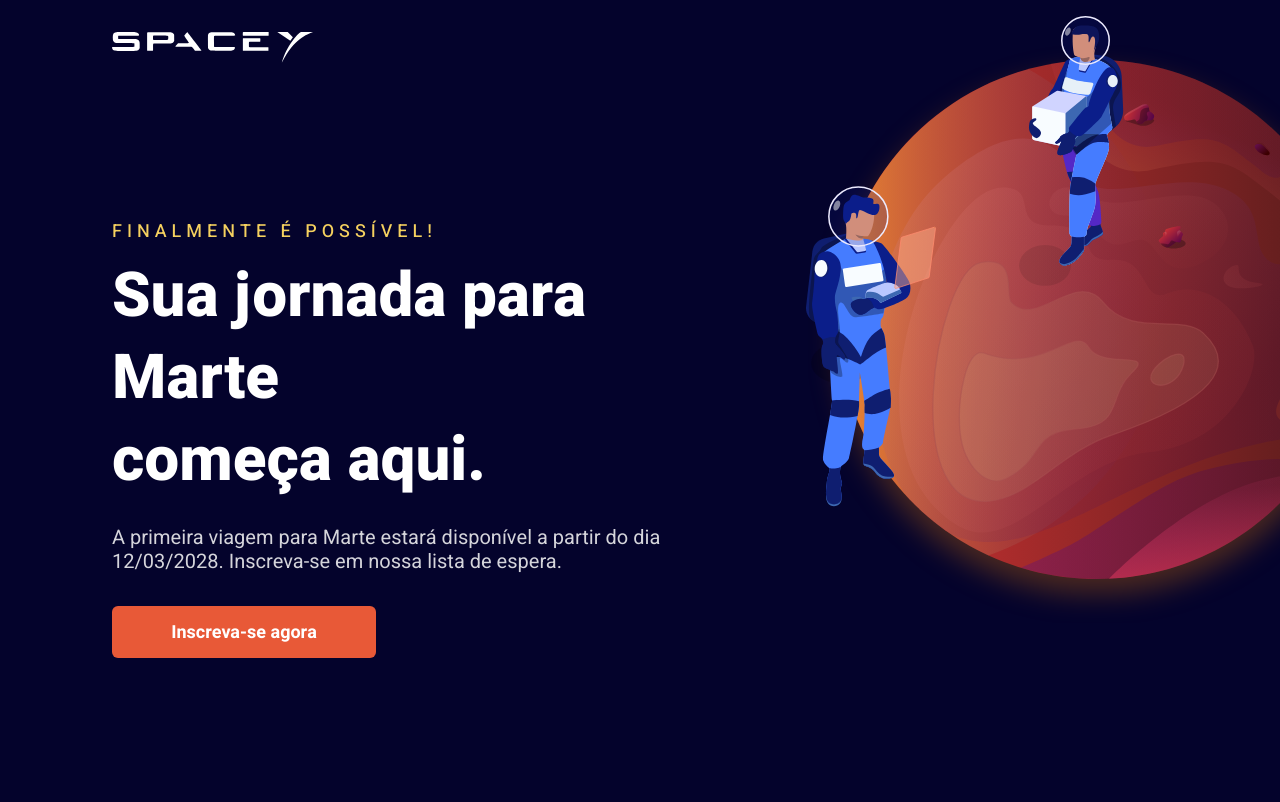
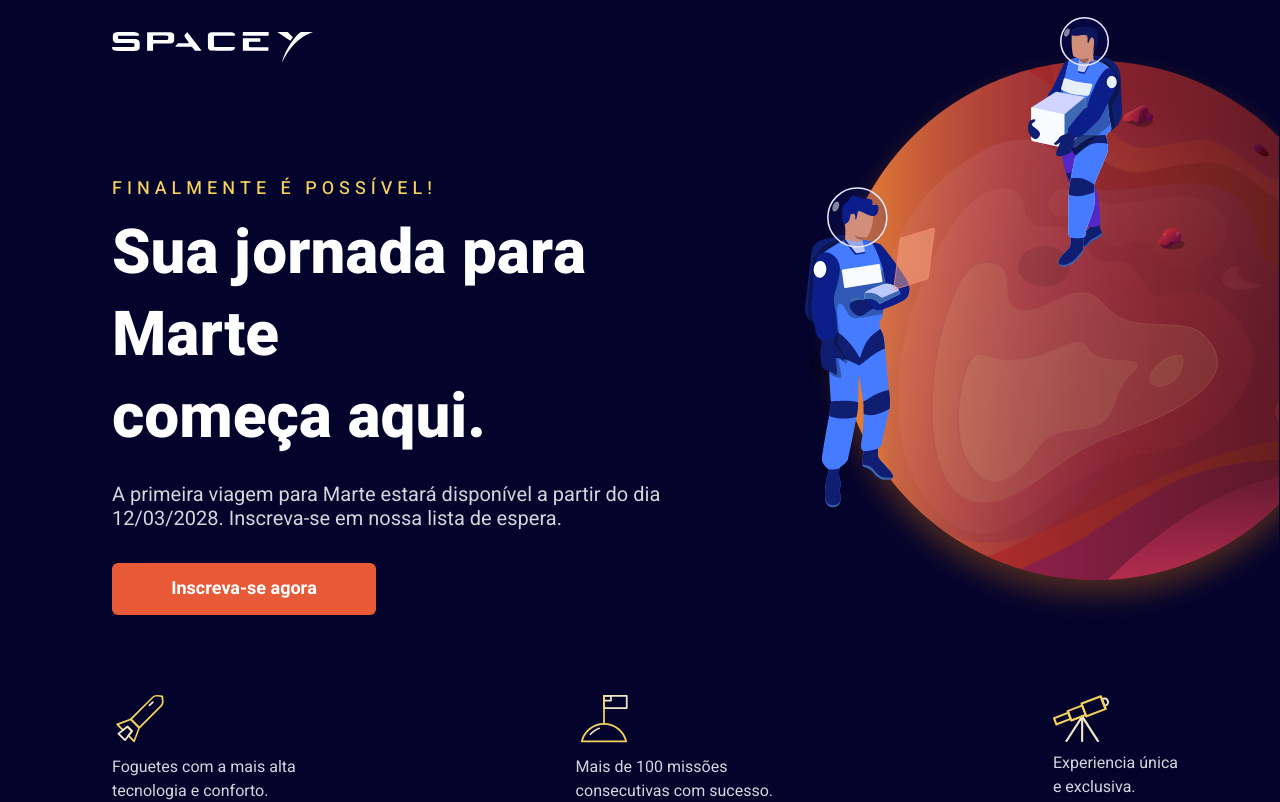
Before and after one commit to devmatheuus/space, a React (Create React App) app: page / in a window 1280 px wide. Shown: the top 802 px of the page. Built offline with nearby package versions, Linux system fonts and the light colour scheme.

Commit message:
fix: position and props values

```diff
--- a/src/templates/home/styles/InitialSection.ts
+++ b/src/templates/home/styles/InitialSection.ts
@@ -6,7 +6,7 @@ export const InitialSection = styled.section`
     width: 100%;
     display: flex;
     align-items: center;
-    padding-top: ${pixelToRem(119)};
+    position: relative;
 
     .initial-section-text-container {
       width: 60%;
@@ -22,15 +22,14 @@ export const InitialSection = styled.section`
     }
 
     figure {
-      position: absolute;
-      top: 0px;
-      right: 0px;
       padding-top: ${pixelToRem(16)};
-      width: ${pixelToRem(550)};
-      height: ${pixelToRem(593)}; /* width: 30%; */
+      height: ${pixelToRem(593)};
       text-align: end;
 
       img {
+        position: absolute;
+        top: ${pixelToRem(-80)};
+        right: ${pixelToRem(-101)};
         max-width: 100%;
       }
     }
@@ -40,6 +39,5 @@ export const InitialSection = styled.section`
     display: flex;
     align-items: center;
     justify-content: space-between;
-    margin-top: ${pixelToRem(135)};
   }
 `;
```
Also changed, not shown: src/assets/images/stars.png (added).
